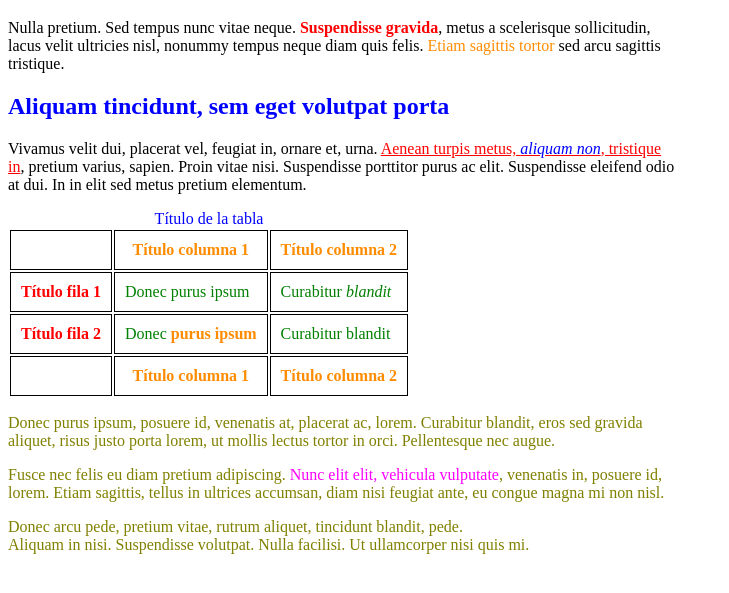
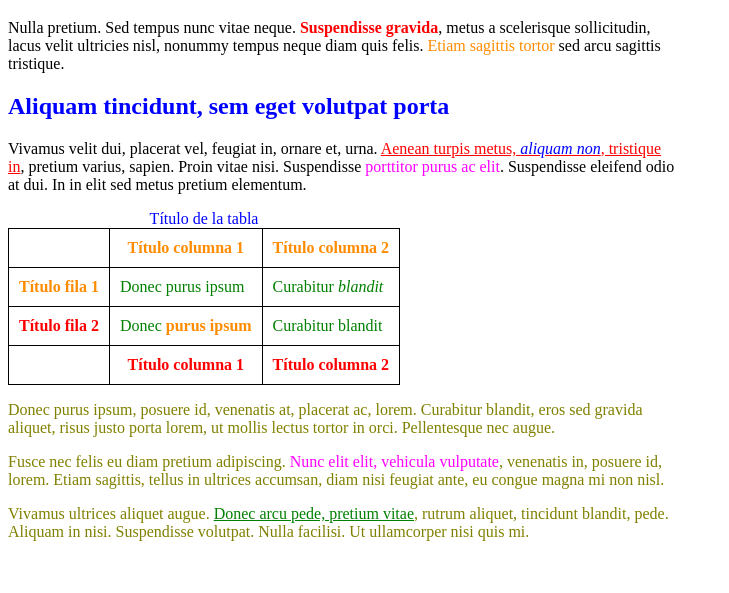
Before and after one commit to elenaradrus/ejercicioColoresCss, a plain HTML site: page index.html in a window 1280 px wide. Shown: the part 61-654 px from the top of the page, without its empty margins (0-729 px from the left). Drawn offline with Linux system fonts and the light colour scheme.

Commit message:
corregido

```diff
--- a/index.html
+++ b/index.html
@@ -54,7 +54,7 @@
                 <p>Fusce nec felis eu diam pretium adipiscing. <span id="especial">Nunc elit
                 elit, vehicula vulputate</span>, venenatis in, posuere id, <br>lorem. Etiam sagittis, tellus in ultrices accumsan, diam nisi feugiat
                 ante, eu congue magna mi non nisl.</p>
-                <p><Vivamus ultrices aliquet augue. <a href="#">Donec arcu pede, pretium
+                <p>Vivamus ultrices aliquet augue. <a href="#">Donec arcu pede, pretium
                 vitae</a>, rutrum aliquet, tincidunt blandit, pede. <br>Aliquam in nisi. Suspendisse volutpat. Nulla facilisi. Ut ullamcorper nisi quis
                 mi.</p>
             </div>
--- a/style.css
+++ b/style.css
@@ -1,11 +1,11 @@
 #titulo {
     color: teal;
 }
-p strong {
+p strong, a, tfoot, th[scope="row"] {
     color: red;
 }
 
-.destacado {
+span.destacado, th strong, th.especial {
     color: darkorange;
 }
 
@@ -13,37 +13,34 @@ p strong {
     color: blue;
 }
 
-p a {
+a {
     color: red;
 }
 
-p em {
+a em {
     color: blue;
 }
 
-th, td {
-    border: 1px solid black;
-    padding: 10px;
+span.especial {
+    color: fuchsia;
 }
 
 caption {
     color: blue;
 }
 
-th[scope=col] {
-    color: darkorange;
+table, tr, th, td {
+    border: 1px solid black;
+    border-collapse: collapse;
+    padding: 10px;
 }
 
-th[scope=row] {
-    color: red;
+td strong {
+    color: darkorange;
 }
 
 tr td {
     color: green;
-}
-
-td strong {
-    color: darkorange;
 }
 
 #adicional p {
@@ -54,6 +51,6 @@ td strong {
     color:fuchsia;
 }
 
-#adicional * a {
+#adicional a {
     color: green;
 }
```
